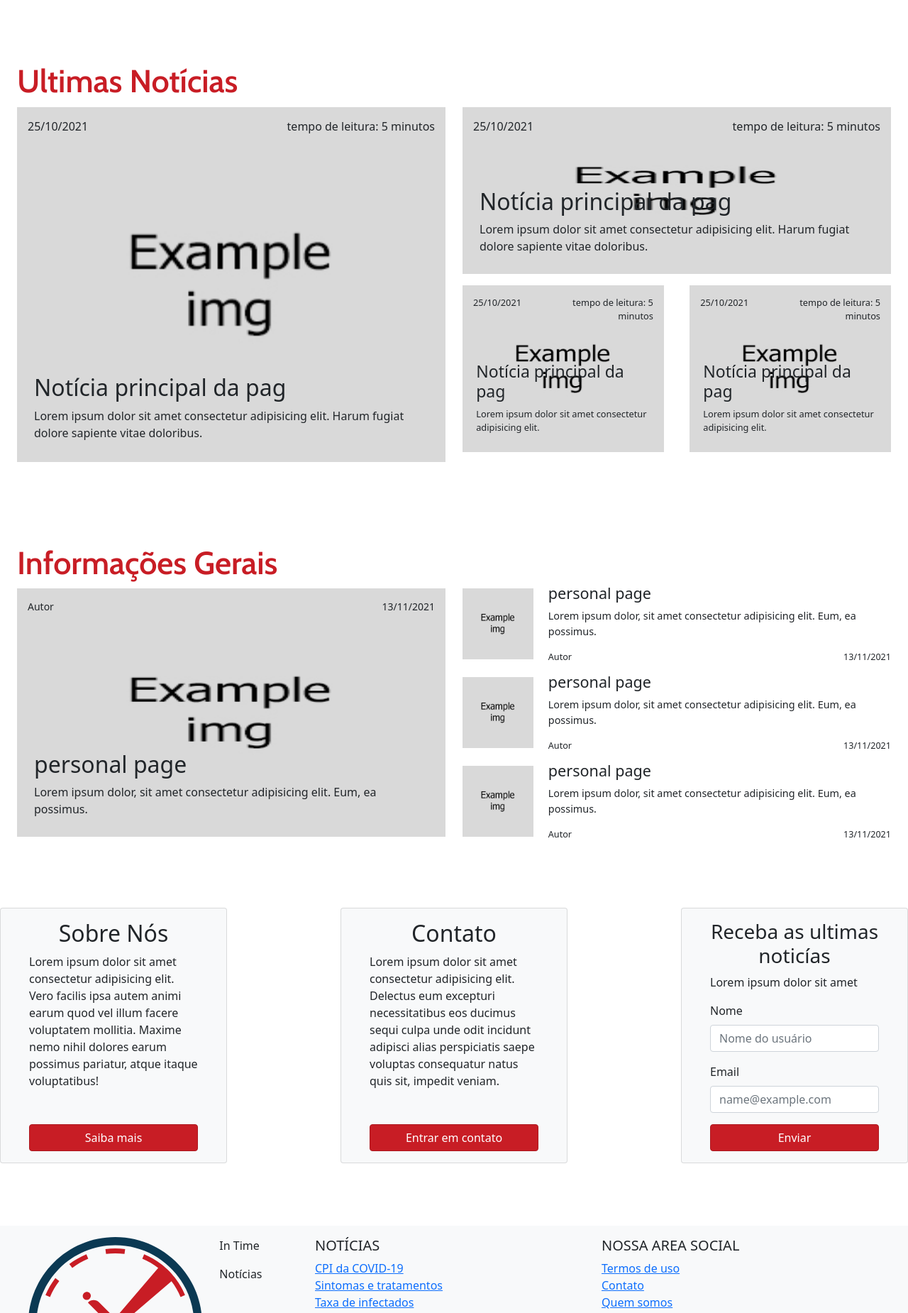
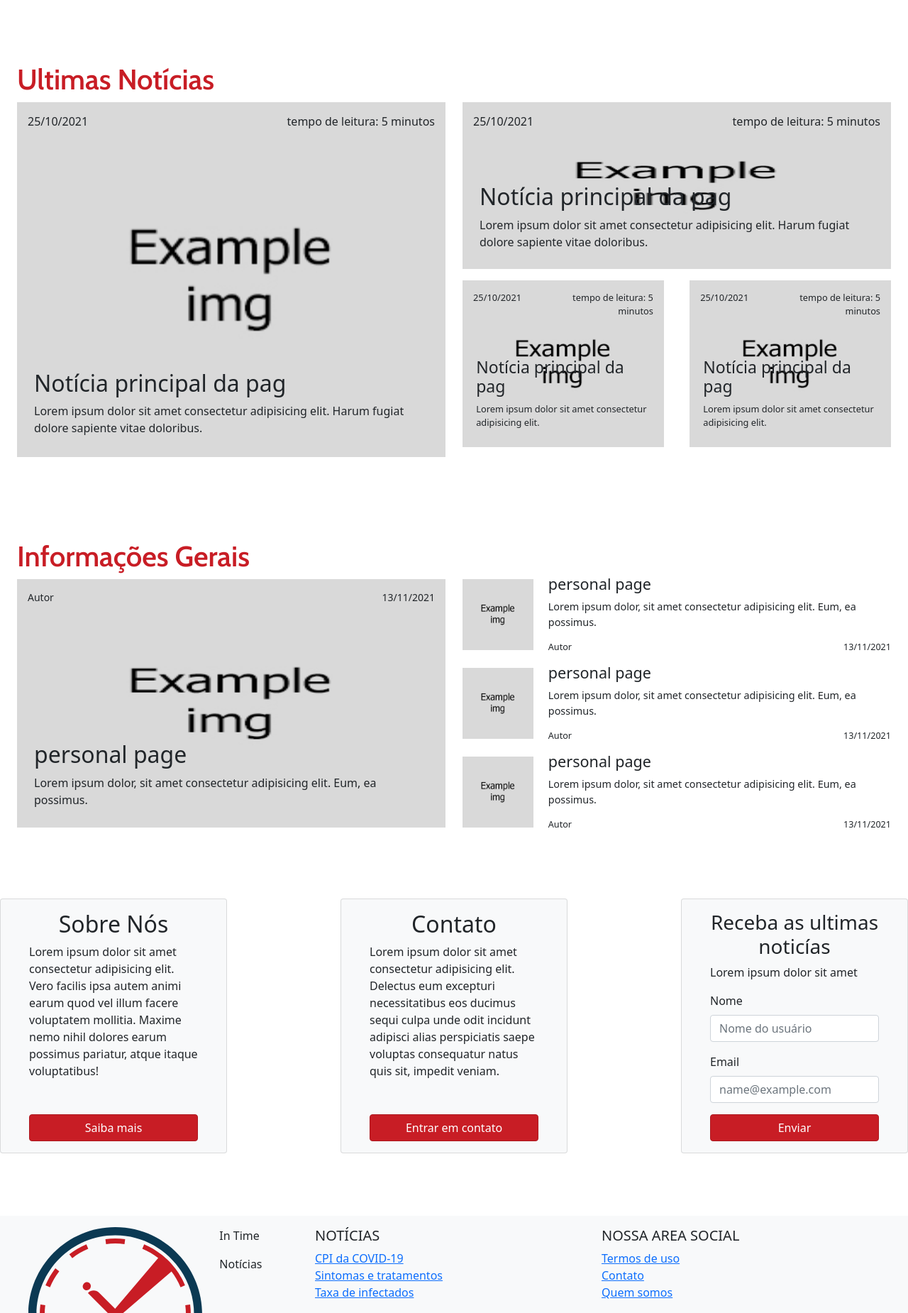
Before and after one commit to joaoGarcia-webDev/InTimeNews, a PHP site: page / in a window 1280 px wide. Shown: the part 156-2006 px from the top of the page at 71% size. Run offline with PHP 8.4, Linux system fonts and the light colour scheme; some libraries are stand-ins or nearby versions.

Commit message:
little updates on code

```diff
--- a/css/main-page.css
+++ b/css/main-page.css
@@ -57,7 +57,7 @@ ul.icons li{
     color: #C81D25;
     font-family: 'Cabin', sans-serif;
     font-weight: 600;
-    font-size: 2.8em;
+    font-size: 2.5em;
     margin-bottom: 0.2em;
 }
 
@@ -189,6 +189,7 @@ button.btn{
 .card a.btn-primary, .card form button.btn-primary{
     margin: auto 0 0 0;
 }
+
 /* ==============================
 ALL MEDIA RESPONSIVE CLASSES
 ================================= */
--- a/index.php
+++ b/index.php
@@ -145,7 +145,7 @@
 
         <!-- ================
         cards-content -->
-        <section class="cards-content row">
+        <aside class="cards-content row">
             <div class="card bg-light col-sm-12 col-md-6 col-lg-3">
                 <h2>Sobre Nós</h2>
                 <p>Lorem ipsum dolor sit amet consectetur adipisicing elit. Vero facilis ipsa autem animi earum quod vel illum facere voluptatem mollitia. Maxime nemo nihil dolores earum possimus pariatur, atque itaque voluptatibus!</p>
@@ -172,8 +172,7 @@
                     <button type="button" class="btn btn-primary">Enviar</button>
                 </form>
             </div>
-
-        </section>
+        </aside>
         <!-- cards-content
         ================ -->
     </main>
```
